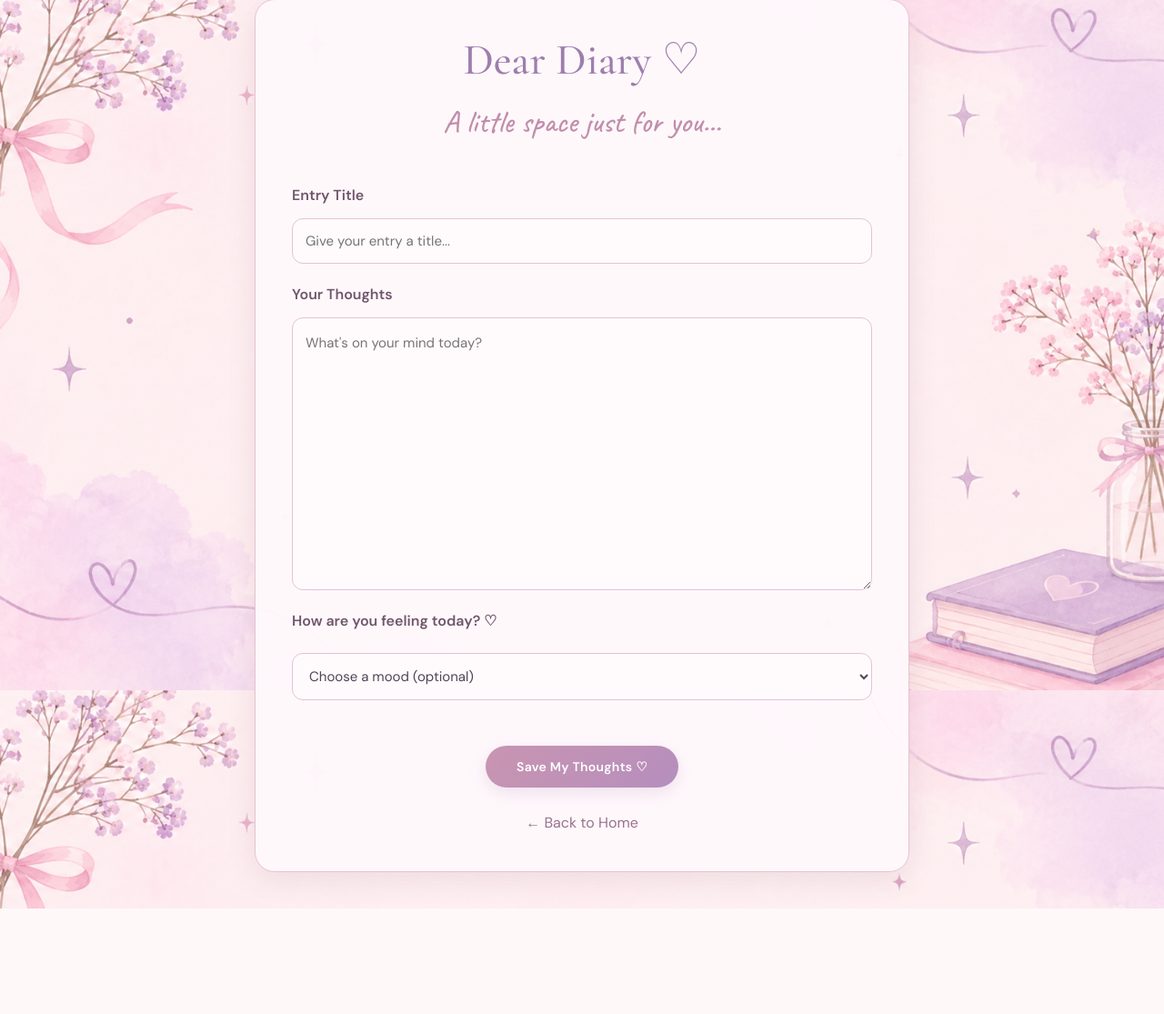
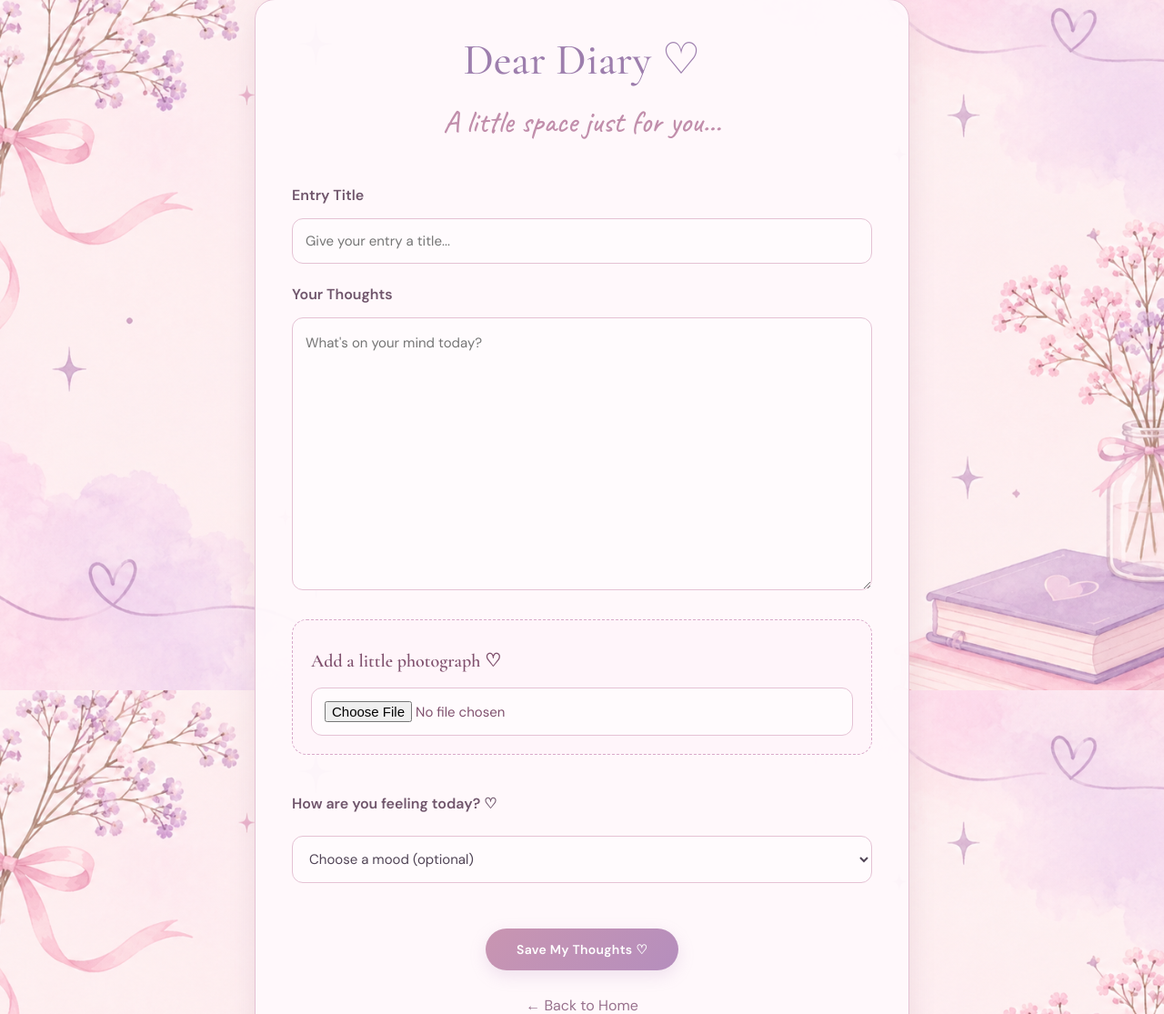
Before and after one commit to Reema-Sherin/dear-diary, a Django app: page /write/ in a window 1280 px wide. Shown: the part 41-1156 px from the top of the page at 91% size. Before the commit the page ends 1040 px from the top, so only its background shows below. Run offline with Django 5.2, Linux system fonts and the light colour scheme; the visitor is signed in with stand-in values (Sample User, id 1).

Commit message:
Add diary photo upload feature

```diff
--- a/config/settings.py
+++ b/config/settings.py
@@ -135,3 +135,7 @@ LOGIN_URL = 'login'
 LOGIN_REDIRECT_URL = 'home'
 
 LOGOUT_REDIRECT_URL = 'login'
+
+MEDIA_URL = '/media/'
+
+MEDIA_ROOT = BASE_DIR / 'media'
--- a/config/urls.py
+++ b/config/urls.py
@@ -18,6 +18,8 @@ from django.contrib import admin
 from django.urls import path
 from journal import views
 from django.contrib.auth import views as auth_views
+from django.conf import settings
+from django.conf.urls.static import static
 
 urlpatterns = [
     path('admin/', admin.site.urls),
@@ -31,3 +33,9 @@ urlpatterns = [
     path('accounts/login/', auth_views.LoginView.as_view(template_name='registration/login.html'), name='login'),
     path('accounts/logout/', auth_views.LogoutView.as_view(), name='logout'),
 ]
+
+if settings.DEBUG:
+    urlpatterns += static(
+        settings.MEDIA_URL,
+        document_root=settings.MEDIA_ROOT
+    )
--- a/journal/models.py
+++ b/journal/models.py
@@ -36,3 +36,8 @@ class DiaryEntry(models.Model):
         null=True,
         blank=True
     )
+    image = models.ImageField(
+    upload_to='diary_images/',
+    blank=True,
+    null=True
+    )
--- a/journal/static/journal/style.css
+++ b/journal/static/journal/style.css
@@ -845,3 +845,37 @@ body.home-page a.home-cta:hover {
         font-size: 29px;
     }
 }
+
+.image-upload {
+    margin: 20px 0;
+    padding: 20px;
+    background: #fff5fa;
+    border: 1px dashed #d9a9c9;
+    border-radius: 16px;
+}
+
+.image-upload label {
+    display: block;
+    margin-bottom: 12px;
+    color: #80516e;
+    font-family: 'Cormorant Garamond', serif;
+    font-size: 20px;
+}
+
+.image-upload input {
+    max-width: 100%;
+    color: #80516e;
+}
+
+.diary-photo {
+    margin: 25px 0;
+    text-align: center;
+}
+
+.diary-photo img {
+    max-width: 100%;
+    max-height: 450px;
+    object-fit: contain;
+    border-radius: 15px;
+    box-shadow: 0 5px 18px rgba(120, 75, 110, 0.12);
+}
--- a/journal/templates/journal/write.html
+++ b/journal/templates/journal/write.html
@@ -20,7 +20,7 @@
 
         <h2>A little space just for you...</h2>
 
-        <form method="POST" class="write-form">
+        <form method="POST" class="write-form" enctype="multipart/form-data">
 
             {% csrf_token %}
 
@@ -43,6 +43,20 @@
                 placeholder="What's on your mind today?"
                 required
             ></textarea>
+
+            <div class="image-upload">
+                <label for="id_image">
+                    Add a little photograph ♡
+                </label>
+
+                <input
+                    type="file"
+                    name="image"
+                    id="id_image"
+                    accept="image/*"
+                >
+            </div>
+
 
             <label for="mood">
                 How are you feeling today? ♡
--- a/journal/views.py
+++ b/journal/views.py
@@ -20,6 +20,7 @@ def home(request):
         'latest_entry': latest_entry
     })
 
+
 @login_required
 def write_entry(request):
     if request.method == 'POST':
@@ -27,16 +28,21 @@ def write_entry(request):
         content = request.POST.get('content')
         mood = request.POST.get('mood', '')
 
+        # Receive uploaded photograph
+        image = request.FILES.get('image')
+
         DiaryEntry.objects.create(
             title=title,
             content=content,
             user=request.user,
-            mood=mood
+            mood=mood,
+            image=image
         )
 
         return redirect('entries')
 
     return render(request, 'journal/write.html')
+
 
 @login_required
 def diary_entries(request):
@@ -85,10 +91,31 @@ def edit_entry(request, entry_id):
         mood = request.POST.get('mood', '')
 
         if title and content:
+
+            # Keep a reference to the previous photograph
+            old_image = entry.image
+
+            # Check for a newly uploaded photograph
+            new_image = request.FILES.get('image')
+
+            # Check whether the user wants to remove the photograph
+            remove_image = request.POST.get('remove_image') == 'on'
+
             entry.title = title
             entry.content = content
             entry.mood = mood
+
+            if new_image:
+                entry.image = new_image
+
+            elif remove_image:
+                entry.image = None
+
             entry.save()
+
+            # Delete the previous physical file if replaced or removed
+            if old_image and (new_image or remove_image):
+                old_image.delete(save=False)
 
             return redirect('entry_detail', entry_id=entry.id)
 
@@ -102,6 +129,7 @@ def edit_entry(request, entry_id):
     return render(request, 'journal/edit_entry.html', {
         'entry': entry
     })
+
 
 @login_required
 def delete_entry(request, entry_id):
```
Also changed, not shown: journal/templates/journal/edit_entry.html (+30 -1 lines), journal/templates/journal/entry_detail.html (+11 -0 lines), journal/migrations/0004_diaryentry_image.py (added).
